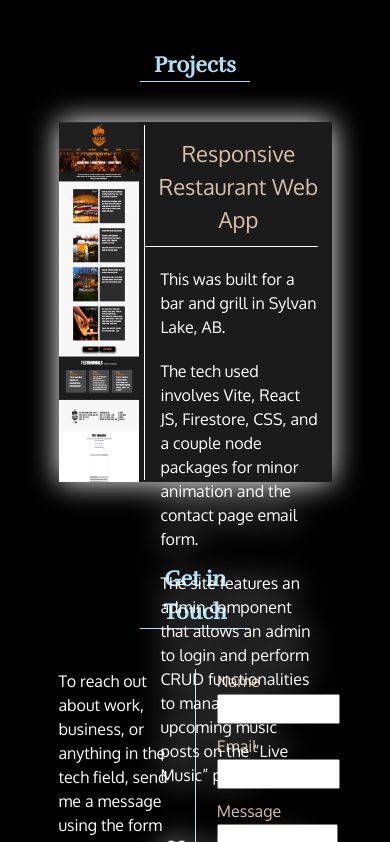
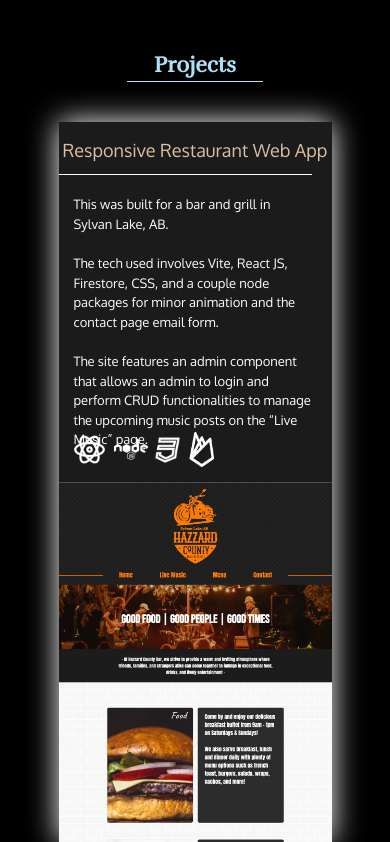
Before and after one commit to JaredJ13/jj-design---development, a React (Vite) app in the folder jj-design-and-development/: page / in a window 390 px wide. Shown: the part 1642-2484 px from the top of the page. Built offline with nearby package versions, Linux system fonts and the light colour scheme.

Commit message:
Responsive styles for project card component

```diff
--- a/jj-design-and-development/src/components/Projects.jsx
+++ b/jj-design-and-development/src/components/Projects.jsx
@@ -1,4 +1,4 @@
-import { Container, H2TitleContainer, InnerContainer, H2, Card, Flex, H3 } from "../styles/styled-components/all-styled-components";
+import { Container, H2TitleContainer, InnerContainer, H2, Card, Flex, H3ProjectsExtend, FlexProjectsExtend } from "../styles/styled-components/all-styled-components";
 
 // icon imports
 import ReactIcon from '../assets/white-icons/icons8-react-native-100.png';
@@ -19,13 +19,13 @@ export default function Projects() {
                         <H2 id="projects">Projects</H2>
                     </H2TitleContainer>
                     <Card>
-                        <Flex>
+                        <FlexProjectsExtend>
                             <div className="left-side">
                                 <a href="https://hazzardcountybarandgrill.ca"><img src={HazzardCountyProject} alt="hazzardcountybarandgrill.ca website overview" /></a>
                             </div>
                             <div className="mini-div"></div>
                             <div className="right-side">
-                                <H3 margin='1.5rem 0 1rem 0' fontWeight='500'>Responsive Restaurant Web App</H3>
+                                <H3ProjectsExtend margin='1.5rem 0 1rem 0' fontWeight='500'>Responsive Restaurant Web App</H3ProjectsExtend>
                                 <div className="right-p-container">
                                     <p>
                                         This was built for a bar and grill in Sylvan Lake, AB.
@@ -50,7 +50,7 @@ export default function Projects() {
                                     </Flex>
                                 </div>
                             </div>
-                        </Flex>
+                        </FlexProjectsExtend>
                     </Card>
                 </InnerContainer>
             </Container>
--- a/jj-design-and-development/src/styles/styled-components/all-styled-components.jsx
+++ b/jj-design-and-development/src/styles/styled-components/all-styled-components.jsx
@@ -194,6 +194,10 @@ export const H2TitleContainer = styled.div`
     @media only screen and (max-width:1280px ){
         width: 40%;
     }
+
+    @media only screen and (max-width: 768px){
+        width: 50%;
+    }
 `
 
 export const H2 = styled.h2`
@@ -202,6 +206,10 @@ export const H2 = styled.h2`
     font-size: 22px;
     text-align: center;
     margin: ${(props) => props.margin};
+
+    @media only screen and (max-width: 320px){
+        font-size: 18px;
+    }
 `
 
 export const AboutIcon = styled.img`
@@ -295,6 +303,10 @@ export const AboutParagraph = styled.div`
     @media only screen and (max-width:1280px ){
         width: 100%;
     }
+
+    @media only screen and (max-width: 320px){
+        font-size: 12px;
+    }
 `
 
 export const H3 = styled.h3`
@@ -305,6 +317,10 @@ export const H3 = styled.h3`
     margin-top: 5rem;
     margin: ${(props) => props.margin};
     font-weight: ${(props) => props.fontWeight};
+
+    @media only screen and (max-width: 320px){
+        font-size: 18px;
+    }
 `
 
 // *********Projects Page Components*********
@@ -316,10 +332,18 @@ export const Card = styled.div`
     filter: drop-shadow(0px 0px 15px #ffffff);
     border-radius: 2px;
 
+    @media only screen and (max-width: 625px){
+            height: 100%;
+        }
+
     .left-side{
         width: 30%;
         height: 360px;
         background-color: #1b1b1b;
+
+        @media only screen and (max-width: 625px){
+            width: 100%;
+        }
     }
 
     .left-side img{
@@ -339,23 +363,45 @@ export const Card = styled.div`
         width: 1px;
         margin: 1% 0 1% 0.5rem;
         background-color: #ffffff;
+
+        @media only screen and (max-width: 625px){
+            display: none;
+        }
     }
 
     .right-side{
         width: 69%;
         height: 360px;
         background-color: #1b1b1b;
+        position: relative;
+
+        @media only screen and (max-width: 625px){
+            width: 100%;
+        }
     }
 
     .right-p-container{
         border-top: 1px solid #ffffff;
         margin-right: 7%;
         padding: 2rem 0 0 1.5rem;
+        position: absolute;
 
         p{
             font-family: 'Oxygen', sans-serif;
             font-size: 16px;
             margin-bottom: 2rem;
+
+            @media only screen and (max-width: 1024px){
+                font-size: 14px;
+            }
+
+            @media only screen and (max-width: 768px){
+                font-size: 13px;
+            }
+
+            @media only screen and (max-width: 625px){
+                position: relative;
+            }
         }
     }
 
@@ -363,6 +409,8 @@ export const Card = styled.div`
         width: 16rem;
         height: 7.8rem;
         margin-top: 4rem;
+        position: absolute;
+        bottom: -18px;
     }
 
     .icon{
@@ -376,6 +424,18 @@ export const Card = styled.div`
 
     .firebase-icon{
         width: 3rem;
+    }
+`
+
+export const H3ProjectsExtend = styled(H3)`
+    @media only screen and (max-width: 768px){
+        font-size: 18px;
+    }
+`
+
+export const FlexProjectsExtend = styled(Flex)`
+    @media only screen and (max-width: 625px){
+        flex-direction: column-reverse;
     }
 `
 
```
